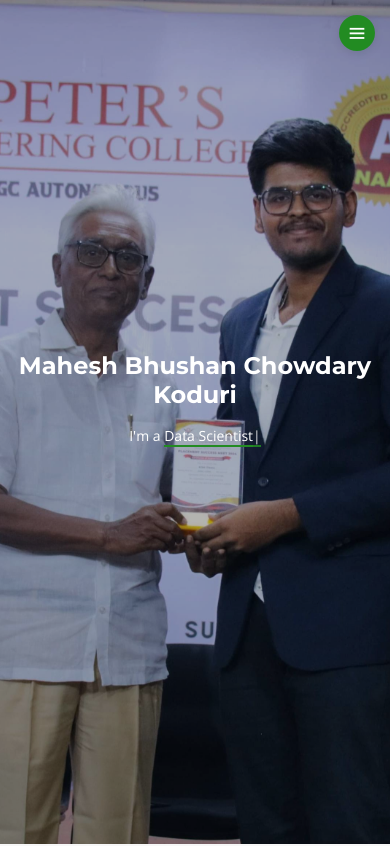
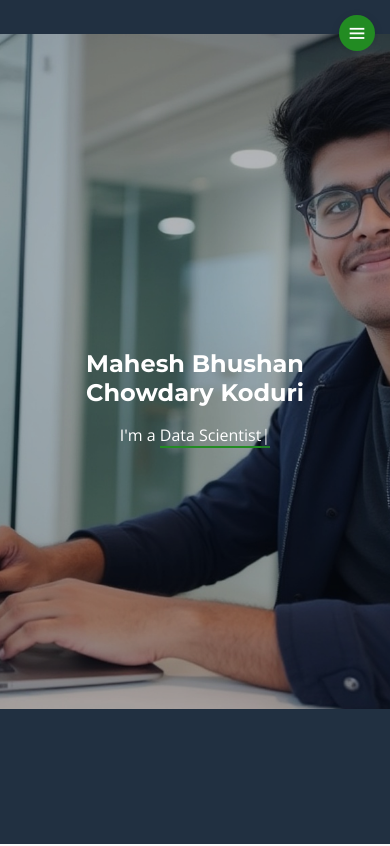
Before and after one commit to MaheshBhushan/Mahesh_Portfolio, a plain HTML site: page index.html in a window 390 px wide. Shown: the top 846 px of the page. Drawn offline with nearby package versions, Linux system fonts and the light colour scheme.

Commit message:
Pics Update Commit

```diff
--- a/assets/css/style.css
+++ b/assets/css/style.css
@@ -400,11 +400,15 @@ a:hover {
 #hero {
   width: 100%;
   height: 100vh;
-  background: url("../img/hero_bg_.jpg") center center;
-  background-size: cover;
+  background: url("../img/hero-bg.jpg") center center;
+  background-size: 90% auto;
+  background-repeat: no-repeat;
   background-attachment: fixed;
+  background-position: center 15%;
   position: relative;
   padding: 0;
+  background-color: var(--navy);
+  transition: background-size 0.3s ease-in-out;
 }
 
 #hero:before {
@@ -2272,57 +2276,40 @@ section {
 }
 
 /* Enhanced Hero Section Responsive Styles */
+@media (max-width: 1400px) {
+  #hero {
+    background-size: 95% auto;
+  }
+}
+
 @media (max-width: 1199px) {
   #hero {
     background-attachment: scroll;
+    background-size: 90% auto;
   }
 }
 
 @media (max-width: 991px) {
   #hero {
+    background-size: 95% auto;
     text-align: center;
     padding: 60px 0;
   }
-
-  #hero .hero-container {
-    padding: 0 15px;
-  }
 }
 
 @media (max-width: 767px) {
   #hero {
-    background-position: center center;
-    background-attachment: scroll;
+    background-size: auto 85%;
+    background-position: center 20%;
     padding: 100px 0;
-  }
-
-  #hero .hero-container {
-    padding: 0 10px;
-  }
-
-  #hero h1 {
-    font-size: 28px;
-    margin-bottom: 15px;
-  }
-
-  #hero p {
-    font-size: 16px;
   }
 }
 
 @media (max-width: 575px) {
   #hero {
+    background-size: auto 80%;
     height: 100vh;
     padding: 80px 0;
-  }
-
-  #hero h1 {
-    font-size: 24px;
-    padding: 0;
-  }
-
-  #hero p {
-    font-size: 14px;
   }
 }
 
```
Also changed, not shown: assets/img/hero-bg.jpg (added).
